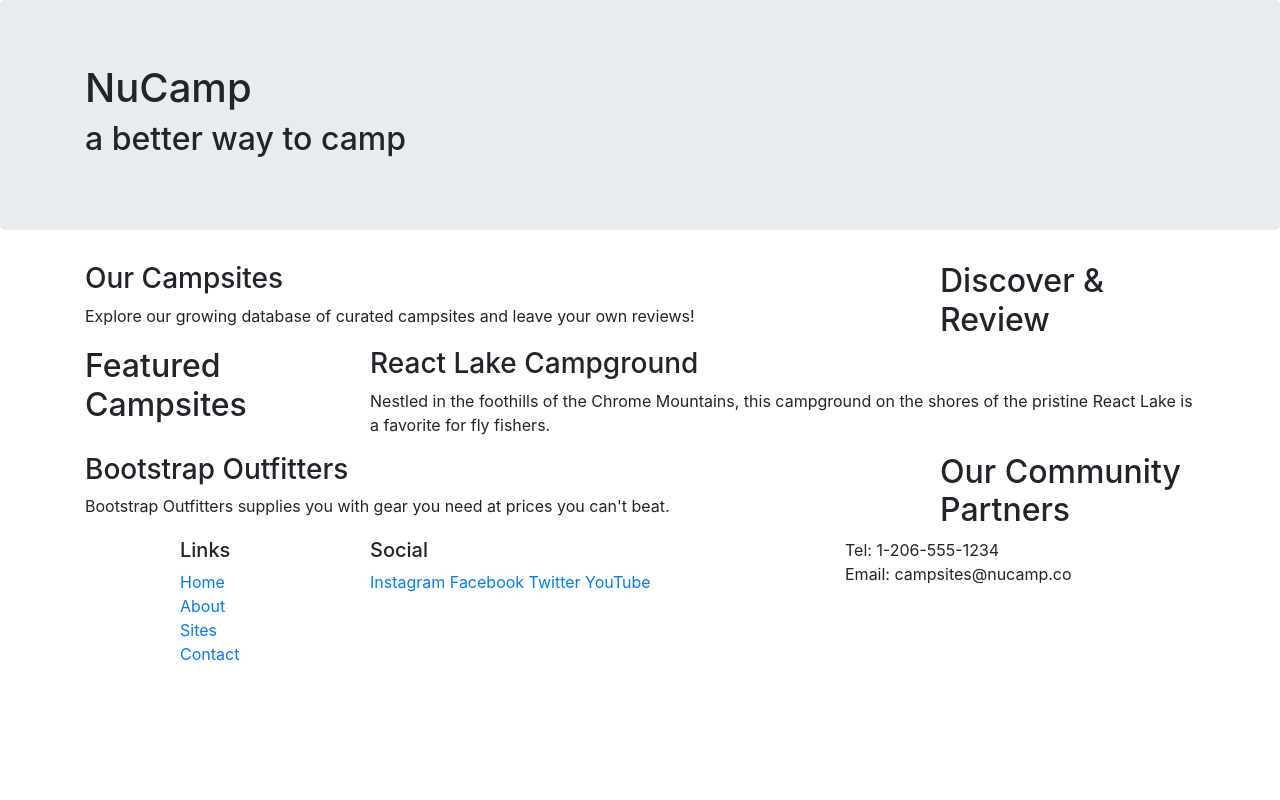
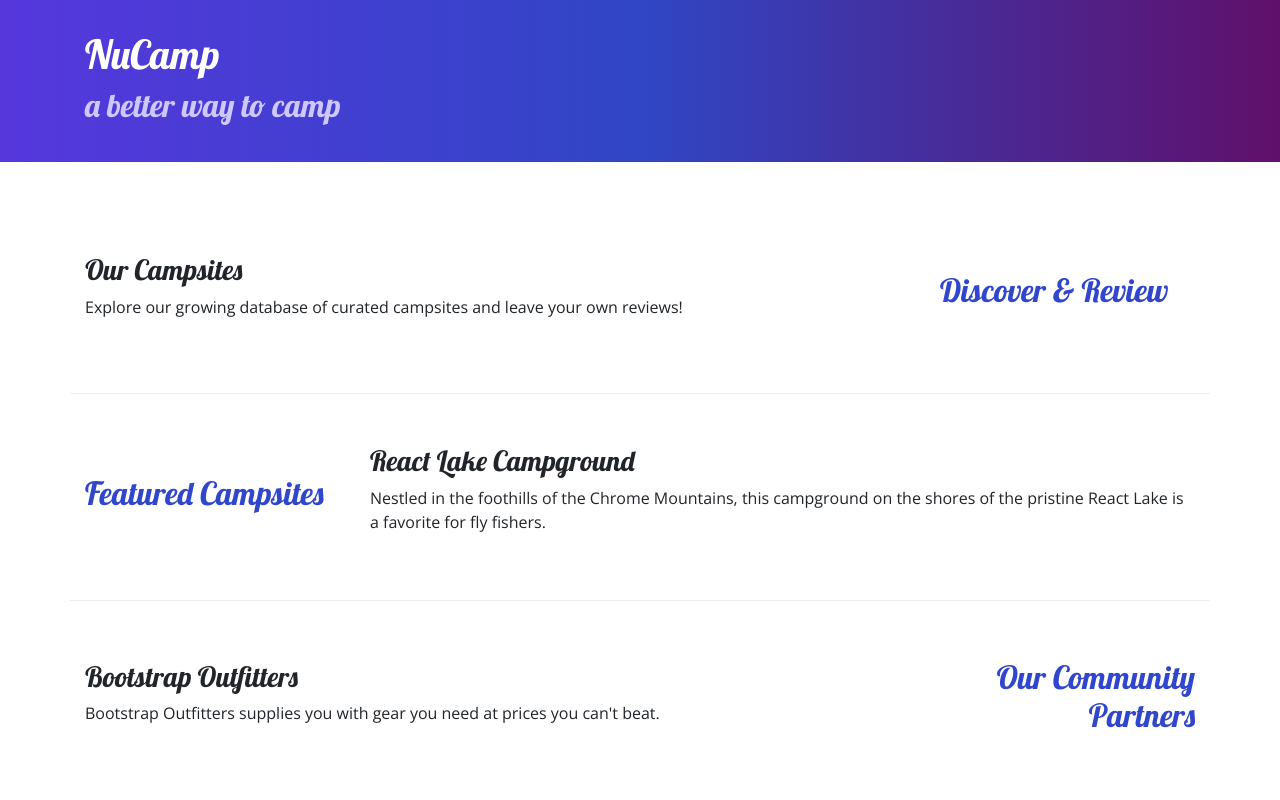
Before and after one commit to domooak/nucamp-site, a website: page index.html in a window 1280 px wide. Shown: the top 800 px of the page. Drawn offline with nearby package versions, Linux system fonts and the light colour scheme.

Commit message:
Adding Custom Styles

```diff
--- /dev/null
+++ b/css/styles.css
@@ -0,0 +1,32 @@
+body{
+    font-family:  "Open Sans", sans-serif;
+}
+
+h1, h2, h3{
+    font-family: "Lobster", cursive;
+}
+
+h2{
+    color: #3046cd;
+}
+
+header h2{
+    color: #CeC8FF;
+}
+
+footer{
+    background-image: linear-gradient(#CEC8FF, white);
+    padding: 20px 0;
+}
+
+.jumbotron{
+    padding: 30px;
+    background-image: linear-gradient(to right, #5637dd, #3046C5, #60106B);
+    color: white;
+}
+
+.row-content{
+    padding: 50px 0;
+    border-bottom: 1px ridge;
+    min-height: 200px;
+}
--- a/index.html
+++ b/index.html
@@ -9,12 +9,15 @@
         <!-- Bootstrap CSS -->
         <link rel="stylesheet" href="node_modules/bootstrap/dist/css/bootstrap.min.css" />
 
+        <!-- Additional CSS must be placed after Bootstrap CSS -->
+    <link rel="stylesheet" href="https://fonts.googleapis.com/css?family=Lobster|Open+Sans" />
+    <link rel="stylesheet" href="css/styles.css" />
         <title>NuCamp: A Better Way To Camp</title>
     </head>
 
 <body>
 
-    <header class="jumbotron">
+    <header class="jumbotron jumbotron-fluid">
         <div class="container">
             <div class ="row">
                 <div class="col">
@@ -25,9 +28,9 @@
         </div>
     </header>
 <div class="container">
-    <div class="row">
+    <div class="row row-content align-items-center">
             <div class="col-sm-4 order-sm-last col-md-3">
-                <h2>Discover & Review</h2>
+                <h2 class="test-sm-right">Discover & Review</h2>
             </div>
             <div class="col">
              <h3>Our Campsites</h3>
@@ -35,7 +38,7 @@
             </div>
     </div>
 
-    <div class="row">
+    <div class="row row-content align-items-center">
         <div class="col-sm-4 col-md-3">
             <h2>Featured Campsites</h2>
         </div>
@@ -45,9 +48,9 @@
         </div>
     </div>
 
-    <div class="row">
+    <div class="row row-content align-items-center">
         <div class="col-sm-4 order-sm-last col-md-3">
-            <h2>Our Community Partners</h2>
+            <h2 class="text-sm-right">Our Community Partners</h2>
         </div>
         <div class="col">
             <h3>Bootstrap Outfitters</h3>
@@ -67,14 +70,14 @@
                 <li><a href="#">Contact</a></li>
             </ul>
         </div>
-        <div class="col-6 col-sm-5">
+        <div class="col-6 col-sm-5 text-center">
             <h5>Social</h5>
             <a href="http://instagram.com/">Instagram</a>
             <a href="http://facebook.com/">Facebook</a>
             <a href="http://twitter.com/">Twitter</a>
             <a href="http://youtube.com/">YouTube</a>
         </div>
-        <div class="col-sm-4">
+        <div class="col-sm-4 text-center">
             Tel: 1-206-555-1234<br />
             Email: campsites@nucamp.co
         </div>
```
